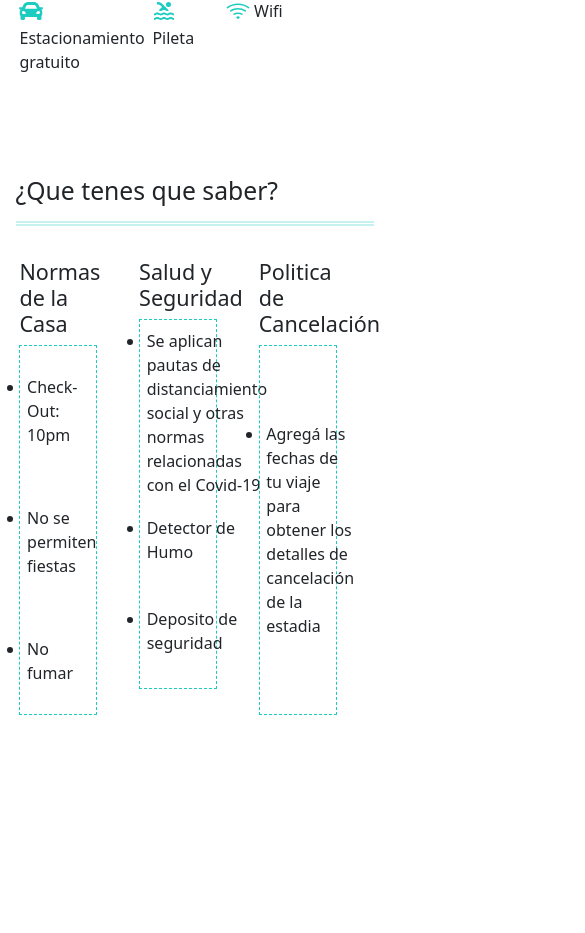
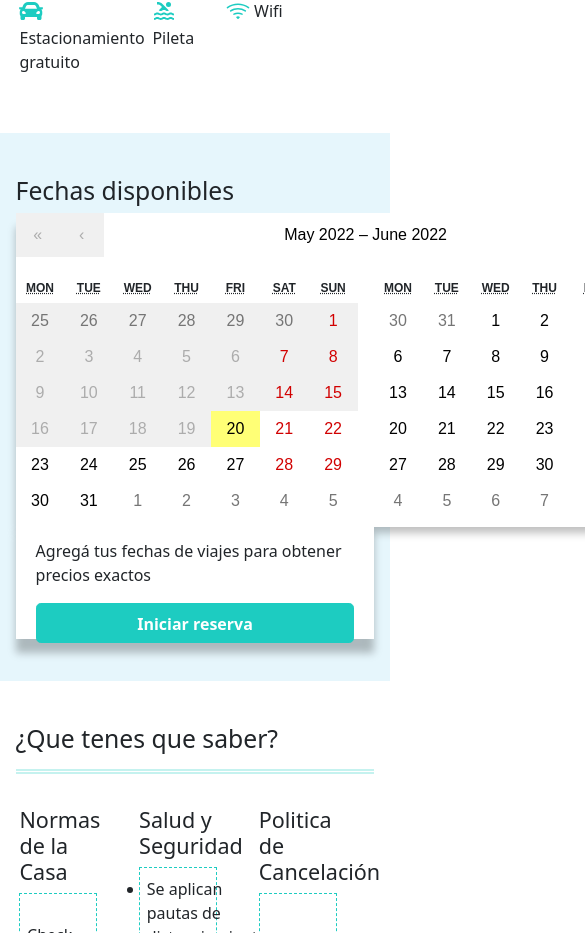
Before and after one commit to marielagcw/CTDGrupo11DigiRent, a React (Create React App) app in the folder FrontEnd/: page /products in a window 390 px wide. Shown: the part 1539-2472 px from the top of the page, 585 px wide, since content can reach past the window. Before the commit the page ends 2363 px from the top, so only its background shows below. Built offline with nearby package versions, Linux system fonts and the light colour scheme.

Commit message:
agrego calendario a los productos (sin responsive)

```diff
--- a/FrontEnd/src/components/Products.jsx
+++ b/FrontEnd/src/components/Products.jsx
@@ -1,4 +1,4 @@
-import React from 'react';
+import React, { useEffect, useState } from 'react';
 import Footer from './Footer';
 import Header from './Header';
 import '../styles/Navbar.css'
@@ -10,11 +10,16 @@ import { useNavigate } from 'react-router-dom';
 import ProductCharact from './ProductCharact';
 import { BsChevronLeft } from 'react-icons/bs';
 import ProductPolitics from './ProductPolitics';
+import Calendar from 'react-calendar';
 
 export default function Products() {
     let ciudades = productosEstaticos.ciudades;
     let productos = productosEstaticos.productos;
+    const [fecha, setfecha] = useState(new Date([]));
     const navigate = useNavigate();
+
+
+
     return (
         <div id='product'>
             <Header />
@@ -37,6 +42,18 @@ export default function Products() {
                     Optio, saepe mollitia inventore possimus debitis, porro molestias, suscipit quis deleniti voluptates dolorem quas facere amet esse repudiandae vitae officia nulla minus dolore assumenda cupiditate labore? Nemo repellendus repellat soluta.</p>
             </div>
             <ProductCharact caract={productos} />
+            <div id='calendar'>
+                <h2>Fechas disponibles</h2>
+                <div className='d-flex flex-row justify-content-around align-items-center'>
+                    <div className="calendar-container">
+                        <Calendar minDate={new Date(Date.now())} showDoubleView={true} selectRange={true} onChange={setfecha} />
+                    </div>
+                    <div className="button-container">
+                        <p>Agregá tus fechas de viajes para obtener precios exactos</p>
+                        <button className='btn btn-primary btn-lg btn-max-width'>Iniciar reserva</button>
+                    </div>
+                </div>
+            </div>
             <ProductPolitics politics={productos}/>
             <Footer />
         </div>
--- a/FrontEnd/src/styles/Products.css
+++ b/FrontEnd/src/styles/Products.css
@@ -35,7 +35,8 @@ div#product {
 
 #description,
 #charact,
-#politics {
+#politics,
+#calendar {
     padding: 5vh 4vw;
     width: 100%;
 }
@@ -49,3 +50,25 @@ hr {
     color: transparent;
     border-top: 5px double var(--primary);
 }
+
+#calendar{
+    background-color: var(--quaternary)
+}
+
+.button-container{
+    display: flex;
+    flex-direction: column;
+    justify-content: space-around;
+    padding: 20px;
+    height: 120px;
+    background-color: white;
+}
+
+.calendar-container, .button-container{
+    box-shadow: 0px 14px 8px 0px rgb(0 0 0 / 25%)
+}
+
+
+.btn-max-width{
+    width: 100%;
+}
```
